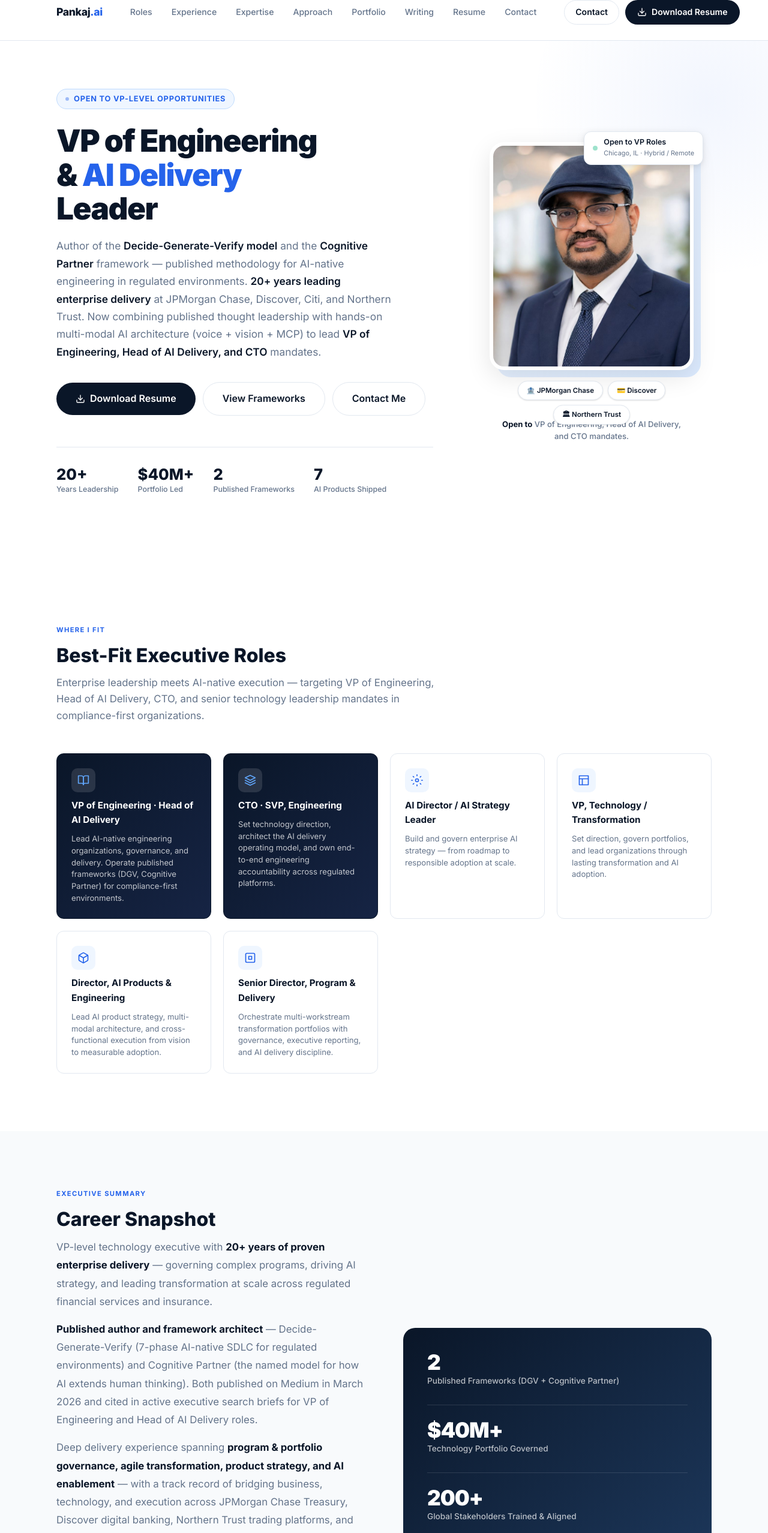
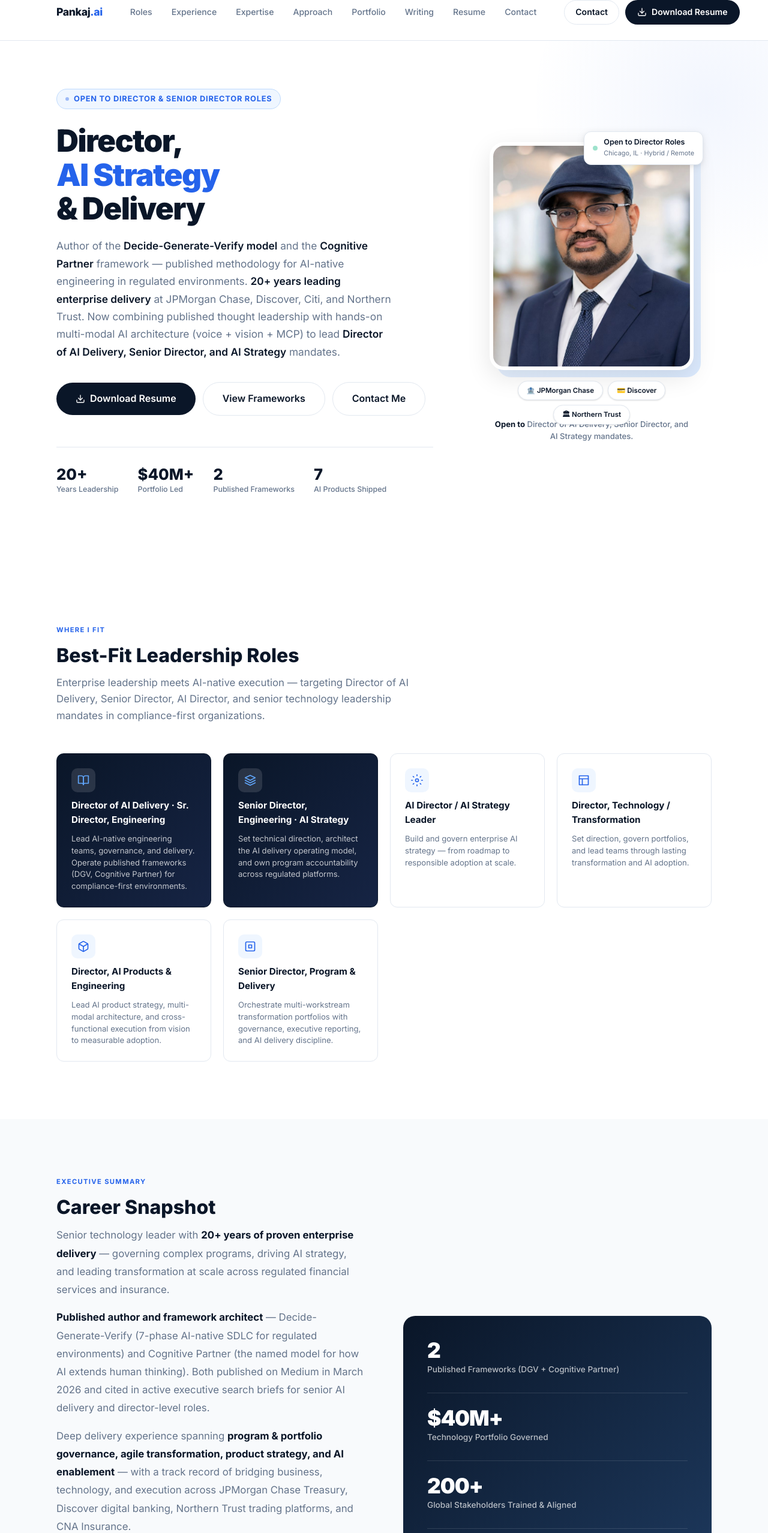
Before and after one commit to pandeydumka/pankajpandey-ai, a website: page public/index.html in a window 1280 px wide. Shown: the top 2556 px of the page at 60% size. Drawn offline with Linux system fonts and the light colour scheme.

Commit message:
Reposition site from VP-level to Director / Senior Director — align positioning with title history for stronger recruiter match

```diff
--- a/public/index.html
+++ b/public/index.html
@@ -3,8 +3,8 @@
 <head>
 <meta charset="UTF-8"/>
 <meta name="viewport" content="width=device-width,initial-scale=1.0"/>
-<title>Pankaj Pandey — VP of Engineering · Head of AI Delivery</title>
-<meta name="description" content="Pankaj Pandey — VP of Engineering & Head of AI Delivery candidate. Author of the Decide-Generate-Verify model and Cognitive Partner framework. 20+ years leading enterprise delivery at JPMorgan, Discover, Northern Trust. Multi-modal AI architect (voice + vision + MCP)."/>
+<title>Pankaj Pandey — Director, AI Strategy & Delivery</title>
+<meta name="description" content="Pankaj Pandey — Director, AI Strategy & Delivery candidate. Author of the Decide-Generate-Verify model and Cognitive Partner framework. 20+ years leading enterprise delivery at JPMorgan, Discover, Northern Trust. Multi-modal AI architect (voice + vision + MCP)."/>
 <link rel="preconnect" href="https://fonts.googleapis.com"/>
 <link rel="preconnect" href="https://fonts.gstatic.com" crossorigin/>
 <link href="https://fonts.googleapis.com/css2?family=Inter:wght@300;400;500;600;700;800;900&display=swap" rel="stylesheet"/>
@@ -225,9 +225,9 @@ footer{background:var(--navy);padding:36px 0;display:flex;align-items:center}
 </header>
 <section class="hero" id="about"><div class="container"><div class="hero-inner">
   <div class="hero-text">
-    <div class="hero-eyebrow">Open to VP-Level Opportunities</div>
-    <h1>VP of Engineering<br/>&amp; <em>AI Delivery</em><br/>Leader</h1>
-    <p class="hero-sub">Author of the <strong>Decide-Generate-Verify model</strong> and the <strong>Cognitive Partner</strong> framework — published methodology for AI-native engineering in regulated environments. <strong>20+ years leading enterprise delivery</strong> at JPMorgan Chase, Discover, Citi, and Northern Trust. Now combining published thought leadership with hands-on multi-modal AI architecture (voice + vision + MCP) to lead <strong>VP of Engineering, Head of AI Delivery, and CTO</strong> mandates.</p>
+    <div class="hero-eyebrow">Open to Director &amp; Senior Director Roles</div>
+    <h1>Director,<br/><em>AI Strategy</em><br/>&amp; Delivery</h1>
+    <p class="hero-sub">Author of the <strong>Decide-Generate-Verify model</strong> and the <strong>Cognitive Partner</strong> framework — published methodology for AI-native engineering in regulated environments. <strong>20+ years leading enterprise delivery</strong> at JPMorgan Chase, Discover, Citi, and Northern Trust. Now combining published thought leadership with hands-on multi-modal AI architecture (voice + vision + MCP) to lead <strong>Director of AI Delivery, Senior Director, and AI Strategy</strong> mandates.</p>
     <div class="hero-ctas">
       <a href="/resume.html" target="_blank" class="btn btn-primary btn-lg"><svg viewBox="0 0 24 24" fill="none" stroke="currentColor" stroke-width="2" stroke-linecap="round" stroke-linejoin="round"><path d="M21 15v4a2 2 0 0 1-2 2H5a2 2 0 0 1-2-2v-4"/><polyline points="7 10 12 15 17 10"/><line x1="12" y1="15" x2="12" y2="3"/></svg>Download Resume</a>
       <a href="#publishing" class="btn btn-ghost btn-lg">View Frameworks</a>
@@ -244,21 +244,21 @@ footer{background:var(--navy);padding:36px 0;display:flex;align-items:center}
     <div class="hero-photo-wrap">
       <div class="hero-photo-bg"></div>
       <div class="hero-photo-frame">
-        <img src="/Profile.jpg" alt="Pankaj Pandey — VP of Engineering & AI Delivery Leader"/>
+        <img src="/Profile.jpg" alt="Pankaj Pandey — Director, AI Strategy & Delivery"/>
       </div>
-      <div class="hero-badge"><div class="hero-badge-dot"></div><div><div class="hero-badge-text">Open to VP Roles</div><div class="hero-badge-sub">Chicago, IL · Hybrid / Remote</div></div></div>
+      <div class="hero-badge"><div class="hero-badge-dot"></div><div><div class="hero-badge-text">Open to Director Roles</div><div class="hero-badge-sub">Chicago, IL · Hybrid / Remote</div></div></div>
       <div class="hero-chips"><div class="mini-chip">🏦 JPMorgan Chase</div><div class="mini-chip">💳 Discover</div><div class="mini-chip">🏛 Northern Trust</div></div>
     </div>
-    <div class="hero-availability"><strong>Open to</strong> VP of Engineering, Head of AI Delivery, and CTO mandates.</div>
+    <div class="hero-availability"><strong>Open to</strong> Director of AI Delivery, Senior Director, and AI Strategy mandates.</div>
   </div>
 </div></div></section>
 <section id="roles"><div class="container">
-  <div class="section-header"><div class="section-label">Where I Fit</div><div class="section-title">Best-Fit Executive Roles</div><div class="section-sub">Enterprise leadership meets AI-native execution — targeting VP of Engineering, Head of AI Delivery, CTO, and senior technology leadership mandates in compliance-first organizations.</div></div>
+  <div class="section-header"><div class="section-label">Where I Fit</div><div class="section-title">Best-Fit Leadership Roles</div><div class="section-sub">Enterprise leadership meets AI-native execution — targeting Director of AI Delivery, Senior Director, AI Director, and senior technology leadership mandates in compliance-first organizations.</div></div>
   <div class="roles-grid">
-    <div class="role-card featured"><div class="role-icon"><svg viewBox="0 0 24 24"><path d="M2 3h6a4 4 0 0 1 4 4v14a3 3 0 0 0-3-3H2z"/><path d="M22 3h-6a4 4 0 0 0-4 4v14a3 3 0 0 1 3-3h7z"/></svg></div><div class="role-title">VP of Engineering · Head of AI Delivery</div><div class="role-desc">Lead AI-native engineering organizations, governance, and delivery. Operate published frameworks (DGV, Cognitive Partner) for compliance-first environments.</div></div>
-    <div class="role-card featured"><div class="role-icon"><svg viewBox="0 0 24 24"><polygon points="12 2 2 7 12 12 22 7 12 2"/><polyline points="2 17 12 22 22 17"/><polyline points="2 12 12 17 22 12"/></svg></div><div class="role-title">CTO · SVP, Engineering</div><div class="role-desc">Set technology direction, architect the AI delivery operating model, and own end-to-end engineering accountability across regulated platforms.</div></div>
+    <div class="role-card featured"><div class="role-icon"><svg viewBox="0 0 24 24"><path d="M2 3h6a4 4 0 0 1 4 4v14a3 3 0 0 0-3-3H2z"/><path d="M22 3h-6a4 4 0 0 0-4 4v14a3 3 0 0 1 3-3h7z"/></svg></div><div class="role-title">Director of AI Delivery · Sr. Director, Engineering</div><div class="role-desc">Lead AI-native engineering teams, governance, and delivery. Operate published frameworks (DGV, Cognitive Partner) for compliance-first environments.</div></div>
+    <div class="role-card featured"><div class="role-icon"><svg viewBox="0 0 24 24"><polygon points="12 2 2 7 12 12 22 7 12 2"/><polyline points="2 17 12 22 22 17"/><polyline points="2 12 12 17 22 12"/></svg></div><div class="role-title">Senior Director, Engineering · AI Strategy</div><div class="role-desc">Set technical direction, architect the AI delivery operating model, and own program accountability across regulated platforms.</div></div>
     <div class="role-card"><div class="role-icon"><svg viewBox="0 0 24 24"><circle cx="12" cy="12" r="3"/><path d="M12 1v2M12 21v2M4.22 4.22l1.42 1.42M18.36 18.36l1.42 1.42M1 12h2M21 12h2M4.22 19.78l1.42-1.42M18.36 5.64l1.42-1.42"/></svg></div><div class="role-title">AI Director / AI Strategy Leader</div><div class="role-desc">Build and govern enterprise AI strategy — from roadmap to responsible adoption at scale.</div></div>
-    <div class="role-card"><div class="role-icon"><svg viewBox="0 0 24 24"><path d="M3 3h18v18H3z"/><path d="M3 9h18M9 21V9"/></svg></div><div class="role-title">VP, Technology / Transformation</div><div class="role-desc">Set direction, govern portfolios, and lead organizations through lasting transformation and AI adoption.</div></div>
+    <div class="role-card"><div class="role-icon"><svg viewBox="0 0 24 24"><path d="M3 3h18v18H3z"/><path d="M3 9h18M9 21V9"/></svg></div><div class="role-title">Director, Technology / Transformation</div><div class="role-desc">Set direction, govern portfolios, and lead teams through lasting transformation and AI adoption.</div></div>
     <div class="role-card"><div class="role-icon"><svg viewBox="0 0 24 24"><path d="M21 16V8a2 2 0 0 0-1-1.73l-7-4a2 2 0 0 0-2 0l-7 4A2 2 0 0 0 3 8v8a2 2 0 0 0 1 1.73l7 4a2 2 0 0 0 2 0l7-4A2 2 0 0 0 21 16z"/><polyline points="3.27 6.96 12 12.01 20.73 6.96"/><line x1="12" y1="22.08" x2="12" y2="12"/></svg></div><div class="role-title">Director, AI Products &amp; Engineering</div><div class="role-desc">Lead AI product strategy, multi-modal architecture, and cross-functional execution from vision to measurable adoption.</div></div>
     <div class="role-card"><div class="role-icon"><svg viewBox="0 0 24 24"><rect x="3" y="3" width="18" height="18" rx="2"/><path d="M9 9h6v6H9z"/></svg></div><div class="role-title">Senior Director, Program &amp; Delivery</div><div class="role-desc">Orchestrate multi-workstream transformation portfolios with governance, executive reporting, and AI delivery discipline.</div></div>
   </div>
@@ -266,8 +266,8 @@ footer{background:var(--navy);padding:36px 0;display:flex;align-items:center}
 <section id="snapshot" class="alt-bg"><div class="container"><div class="snapshot-inner">
   <div class="snapshot-text">
     <div class="section-label">Executive Summary</div><div class="section-title">Career Snapshot</div>
-    <p>VP-level technology executive with <strong>20+ years of proven enterprise delivery</strong> — governing complex programs, driving AI strategy, and leading transformation at scale across regulated financial services and insurance.</p>
-    <p><strong>Published author and framework architect</strong> — Decide-Generate-Verify (7-phase AI-native SDLC for regulated environments) and Cognitive Partner (the named model for how AI extends human thinking). Both published on Medium in March 2026 and cited in active executive search briefs for VP of Engineering and Head of AI Delivery roles.</p>
+    <p>Senior technology leader with <strong>20+ years of proven enterprise delivery</strong> — governing complex programs, driving AI strategy, and leading transformation at scale across regulated financial services and insurance.</p>
+    <p><strong>Published author and framework architect</strong> — Decide-Generate-Verify (7-phase AI-native SDLC for regulated environments) and Cognitive Partner (the named model for how AI extends human thinking). Both published on Medium in March 2026 and cited in active executive search briefs for senior AI delivery and director-level roles.</p>
     <p>Deep delivery experience spanning <strong>program &amp; portfolio governance, agile transformation, product strategy, and AI enablement</strong> — with a track record of bridging business, technology, and execution across JPMorgan Chase Treasury, Discover digital banking, Northern Trust trading platforms, and CNA Insurance.</p>
     <p>Now uniquely positioned at the intersection of <strong>enterprise leadership and AI-native building</strong> — having shipped <strong>7 production AI-native products</strong> in 2026 spanning clinical decision support, multi-agent platforms, multi-tenant SaaS, and AI automation consulting — including multi-modal AI systems with voice + vision integration and MCP-based memory and tool orchestration.</p>
     <div style="margin-top:20px"><div style="font-size:.78rem;font-weight:700;color:var(--slate);text-transform:uppercase;letter-spacing:.06em;margin-bottom:10px">Prior Employers</div><div class="company-row"><div class="company-pill">JPMorgan Chase</div><div class="company-pill">Discover Financial</div><div class="company-pill">Northern Trust</div><div class="company-pill">Citi</div><div class="company-pill">CNA Insurance</div><div class="company-pill">Allstate</div></div></div>
@@ -283,7 +283,7 @@ footer{background:var(--navy);padding:36px 0;display:flex;align-items:center}
   </div>
 </div></div></section>
 <section id="strengths"><div class="container">
-  <div class="section-header"><div class="section-label">Expertise</div><div class="section-title">Core Strengths</div><div class="section-sub">Depth across executive leadership, AI delivery governance, and hands-on multi-modal AI architecture.</div></div>
+  <div class="section-header"><div class="section-label">Expertise</div><div class="section-title">Core Strengths</div><div class="section-sub">Depth across senior leadership, AI delivery governance, and hands-on multi-modal AI architecture.</div></div>
   <div class="strengths-wrap">
     <div class="strength-chip featured"><span class="chip-dot"></span>AI Delivery Governance (DGV)</div>
     <div class="strength-chip featured"><span class="chip-dot"></span>Cognitive Partner Model</div>
@@ -325,7 +325,7 @@ footer{background:var(--navy);padding:36px 0;display:flex;align-items:center}
 <section id="experience"><div class="container">
   <div class="section-header"><div class="section-label">Career History</div><div class="section-title">Experience</div><div class="section-sub">20+ years governing technology transformation at scale — in institutions where failure is not an option.</div></div>
   <div class="timeline">
-    <div class="timeline-item current"><div class="timeline-dot"></div><div class="timeline-header"><div class="timeline-co">VedaLogic</div><div class="timeline-date">Feb 2026 – Present</div></div><div class="timeline-role">Founder · Engineering Executive · Author of DGV &amp; Cognitive Partner Frameworks · Naperville, IL</div><div class="timeline-desc">Founded VedaLogic as an AI automation consulting practice and product studio. <strong>Authored and published the Decide-Generate-Verify model and Cognitive Partner framework on Medium</strong> — both now cited in active executive search briefs for VP-level AI delivery roles. Built and shipped 7 production AI-native products in under 4 months — including <strong>multi-modal AI systems integrating voice and vision</strong>, with <strong>MCP-based memory persistence and tool execution orchestration</strong> across multi-agent delivery using model tiering.</div><div class="timeline-tags"><span class="t-tag">DGV Framework</span><span class="t-tag">Cognitive Partner</span><span class="t-tag">Multi-modal AI</span><span class="t-tag">Voice + Vision</span><span class="t-tag">MCP Protocol</span><span class="t-tag">Multi-agent</span><span class="t-tag">Claude API</span></div></div>
+    <div class="timeline-item current"><div class="timeline-dot"></div><div class="timeline-header"><div class="timeline-co">VedaLogic</div><div class="timeline-date">Feb 2026 – Present</div></div><div class="timeline-role">Founder · AI Strategy &amp; Build Leader · Author of DGV &amp; Cognitive Partner Frameworks · Naperville, IL</div><div class="timeline-desc">Founded VedaLogic as an AI automation consulting practice and product studio. <strong>Authored and published the Decide-Generate-Verify model and Cognitive Partner framework on Medium</strong> — both now cited in active executive search briefs for senior AI delivery roles. Built and shipped 7 production AI-native products in under 4 months — including <strong>multi-modal AI systems integrating voice and vision</strong>, with <strong>MCP-based memory persistence and tool execution orchestration</strong> across multi-agent delivery using model tiering.</div><div class="timeline-tags"><span class="t-tag">DGV Framework</span><span class="t-tag">Cognitive Partner</span><span class="t-tag">Multi-modal AI</span><span class="t-tag">Voice + Vision</span><span class="t-tag">MCP Protocol</span><span class="t-tag">Multi-agent</span><span class="t-tag">Claude API</span></div></div>
     <div class="timeline-item"><div class="timeline-dot"></div><div class="timeline-header"><div class="timeline-co">Discover Financial Services</div><div class="timeline-date">Jun 2019 – May 2026</div></div><div class="timeline-role">Manager, Program Management · Chicago, IL</div><div class="timeline-desc">Built CIO-level dashboards for real-time program health visibility. Led cloud modernization governance across 40+ engineering teams. Coached and managed a team of Agile Program Managers and Scrum Masters.</div><div class="timeline-tags"><span class="t-tag">Portfolio Governance</span><span class="t-tag">Cloud Modernization</span><span class="t-tag">Team Leadership</span></div></div>
     <div class="timeline-item"><div class="timeline-dot"></div><div class="timeline-header"><div class="timeline-co">Citi</div><div class="timeline-date">Aug 2018 – May 2019</div></div><div class="timeline-role">Agile Project Manager · Portfolio &amp; Delivery Lead · Elk Grove Village, IL</div><div class="timeline-desc">Led portfolio intake for global retail banking technology. Transitioned global teams from waterfall to Lean Agile.</div><div class="timeline-tags"><span class="t-tag">Global Delivery</span><span class="t-tag">Agile Transformation</span></div></div>
     <div class="timeline-item"><div class="timeline-dot"></div><div class="timeline-header"><div class="timeline-co">Northern Trust</div><div class="timeline-date">Jun 2017 – Jun 2018</div></div><div class="timeline-role">Senior Scrum Master · Agile Project Manager · Chicago, IL</div><div class="timeline-desc">Directed Agile delivery for trading platform modernization spanning 40+ global resources. Implemented CI/CD pipelines and Agile engineering practices.</div><div class="timeline-tags"><span class="t-tag">Trading Platforms</span><span class="t-tag">CI/CD</span><span class="t-tag">40+ Resources</span></div></div>
@@ -402,7 +402,7 @@ footer{background:var(--navy);padding:36px 0;display:flex;align-items:center}
   </div>
 </div></section>
 <section id="publishing" class="alt-bg"><div class="container">
-  <div class="section-header"><div class="section-label">Published Thinking</div><div class="section-title">Frameworks &amp; Writing</div><div class="section-sub">Published methodology for AI-native engineering — referenced in active executive search briefs for VP of Engineering and Head of AI Delivery roles.</div></div>
+  <div class="section-header"><div class="section-label">Published Thinking</div><div class="section-title">Frameworks &amp; Writing</div><div class="section-sub">Published methodology for AI-native engineering — referenced in active executive search briefs for senior AI delivery and director-level roles.</div></div>
   <div class="publish-grid">
     <div class="publish-card">
       <div class="publish-eyebrow">📐 Governance Framework · Mar 2026</div>
@@ -422,7 +422,7 @@ footer{background:var(--navy);padding:36px 0;display:flex;align-items:center}
 </div></section>
 <section class="resume-cta-section" id="resume"><div class="container">
   <h2>Download My Resume</h2>
-  <p>Recruiter-ready resume available in PDF format. Targeting VP of Engineering, Head of AI Delivery, CTO, AI Director, and senior technology leadership mandates.</p>
+  <p>Recruiter-ready resume available in PDF format. Targeting Director of AI Delivery, Senior Director, AI Director, and senior technology leadership mandates.</p>
   <div class="resume-cta-btns">
     <a href="/resume.html" target="_blank" class="btn-white"><svg width="16" height="16" viewBox="0 0 24 24" fill="none" stroke="currentColor" stroke-width="2" stroke-linecap="round" stroke-linejoin="round"><path d="M21 15v4a2 2 0 0 1-2 2H5a2 2 0 0 1-2-2v-4"/><polyline points="7 10 12 15 17 10"/><line x1="12" y1="15" x2="12" y2="3"/></svg>Download Resume</a>
     <a href="https://www.linkedin.com/in/ppandey-ai-nativeleader" target="_blank" class="btn-outline-white"><svg width="16" height="16" viewBox="0 0 24 24" fill="none" stroke="currentColor" stroke-width="2" stroke-linecap="round" stroke-linejoin="round"><path d="M16 8a6 6 0 0 1 6 6v7h-4v-7a2 2 0 0 0-2-2 2 2 0 0 0-2 2v7h-4v-7a6 6 0 0 1 6-6z"/><rect x="2" y="9" width="4" height="12"/><circle cx="4" cy="4" r="2"/></svg>View LinkedIn</a>
@@ -433,7 +433,7 @@ footer{background:var(--navy);padding:36px 0;display:flex;align-items:center}
   <div>
     <div class="section-label">Get in Touch</div>
     <div class="contact-info-title">Let's Talk</div>
-    <p class="contact-info-sub">Whether you have a VP-level opportunity, a transformation challenge, or want to explore AI delivery strategy — I'd love to connect.</p>
+    <p class="contact-info-sub">Whether you have a Director-level opportunity, a transformation challenge, or want to explore AI delivery strategy — I'd love to connect.</p>
     <div class="contact-detail"><div class="contact-icon"><svg viewBox="0 0 24 24"><path d="M4 4h16c1.1 0 2 .9 2 2v12c0 1.1-.9 2-2 2H4c-1.1 0-2-.9-2-2V6c0-1.1.9-2 2-2z"/><polyline points="22,6 12,13 2,6"/></svg></div><div class="contact-detail-text"><div class="contact-detail-label">Email</div><div class="contact-detail-val">pankajp1@gmail.com</div></div></div>
     <div class="contact-detail"><div class="contact-icon"><svg viewBox="0 0 24 24"><path d="M22 16.92v3a2 2 0 0 1-2.18 2 19.79 19.79 0 0 1-8.63-3.07A19.5 19.5 0 0 1 4.69 12 19.79 19.79 0 0 1 1.61 3.36 2 2 0 0 1 3.6 1.18h3a2 2 0 0 1 2 1.72c.127.96.361 1.903.7 2.81a2 2 0 0 1-.45 2.11L7.91 8.37a16 16 0 0 0 6 6l.87-.87a2 2 0 0 1 2.11-.45c.907.339 1.85.573 2.81.7A2 2 0 0 1 21.73 16a2 2 0 0 1 .27.92z"/></svg></div><div class="contact-detail-text"><div class="contact-detail-label">Phone</div><div class="contact-detail-val">312.282.9270</div></div></div>
     <div class="contact-detail"><div class="contact-icon"><svg viewBox="0 0 24 24"><path d="M21 10c0 7-9 13-9 13s-9-6-9-13a9 9 0 0 1 18 0z"/><circle cx="12" cy="10" r="3"/></svg></div><div class="contact-detail-text"><div class="contact-detail-label">Location</div><div class="contact-detail-val">Naperville / Chicago, IL · Hybrid / Remote</div></div></div>
@@ -458,7 +458,7 @@ footer{background:var(--navy);padding:36px 0;display:flex;align-items:center}
         </select>
       </div>
     </div>
-    <div class="form-group"><label class="form-label">Role / Position</label><input class="form-input" type="text" placeholder="e.g. VP of Engineering, Head of AI Delivery, CTO"/></div>
+    <div class="form-group"><label class="form-label">Role / Position</label><input class="form-input" type="text" placeholder="e.g. Director of AI Delivery, Senior Director, AI Strategy"/></div>
     <div class="form-group"><label class="form-label">Message</label><textarea class="form-textarea" placeholder="Tell me about the opportunity or how I can help..."></textarea></div>
     <button class="form-submit">Send Message <svg width="16" height="16" viewBox="0 0 24 24" fill="none" stroke="currentColor" stroke-width="2" stroke-linecap="round" stroke-linejoin="round"><line x1="22" y1="2" x2="11" y2="13"/><polygon points="22 2 15 22 11 13 2 9 22 2"/></svg></button>
   </div>
```
